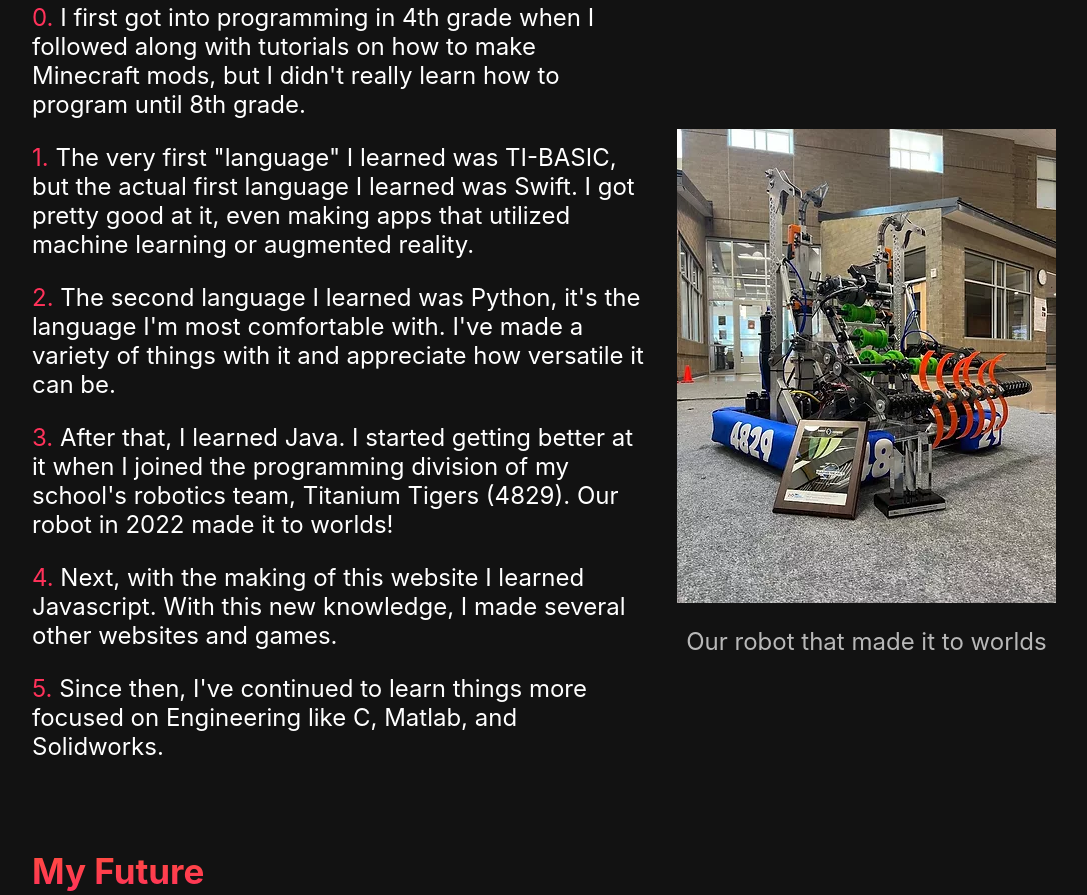
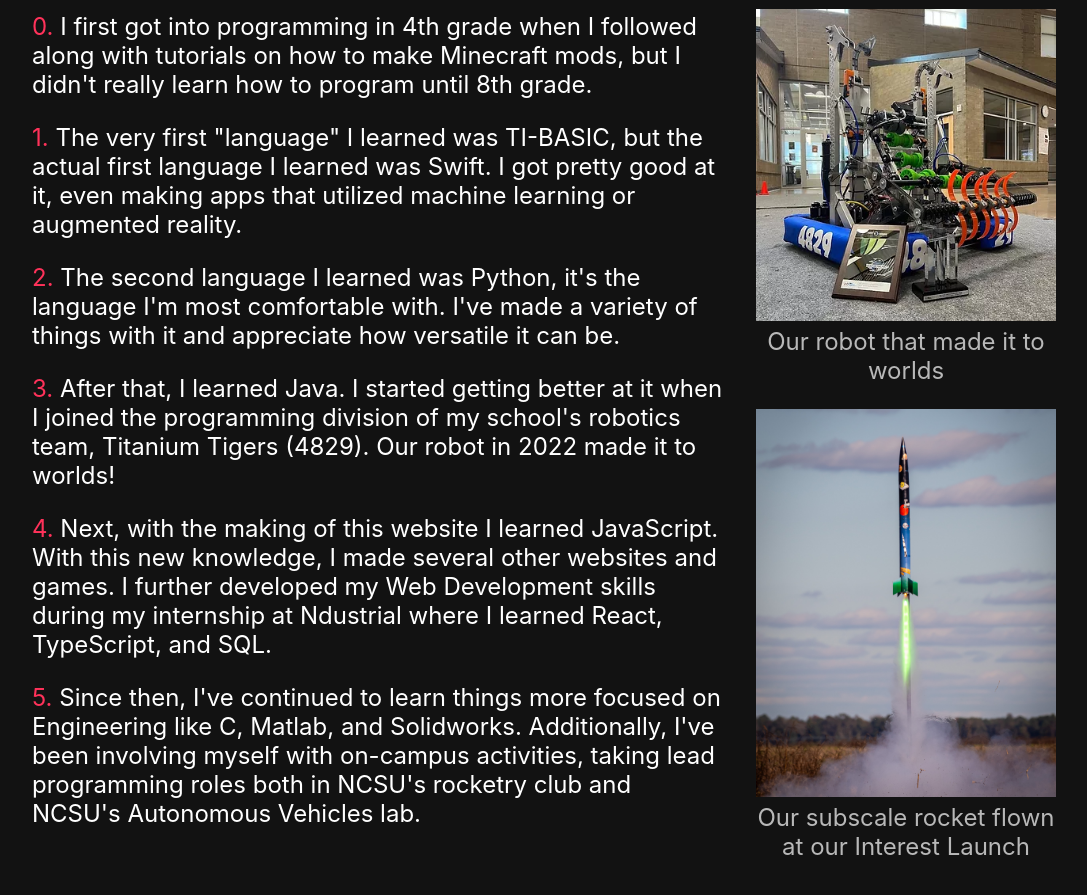
Before and after one commit to JacksonElia/JacksonElia.github.io, a plain HTML site: page about.html in a window 1280 px wide. Shown: the part 1137-2032 px from the top of the page, without its empty margins (96-1183 px from the left). Drawn offline with nearby package versions, Linux system fonts and the light colour scheme.

Commit message:
Added rocketry to about

```diff
--- a/about.html
+++ b/about.html
@@ -64,7 +64,7 @@
     <h3 class="subtitle">My Journey</h3>
     <div class="text-image">
       <div class="text-list">
-        <p>
+        <p id="about-second-block-first-text">
           <span>0.</span> I first got into programming in 4th grade when I followed along with
           tutorials on how to make Minecraft mods, but I didn't really learn how to program until
           8th grade.
@@ -85,17 +85,21 @@
           in 2022 made it to worlds!
         </p>
         <p>
-          <span>4.</span> Next, with the making of this website I learned Javascript. With this new
-          knowledge, I made several other websites and games.
+          <span>4.</span> Next, with the making of this website I learned JavaScript. With this new
+          knowledge, I made several other websites and games. I further developed my Web Development
+          skills during my internship at Ndustrial where I learned React, TypeScript, and SQL.
         </p>
         <p>
           <span>5.</span> Since then, I've continued to learn things more focused on Engineering
-          like C, Matlab, and Solidworks.
+          like C, Matlab, and Solidworks. Additionally, I've been involving myself with on-campus activities,
+          taking lead programming roles both in NCSU's rocketry club and NCSU's Autonomous Vehicles lab.
         </p>
       </div>
       <div class="image-infotext">
-        <img src="images/AboutMePicture3.webp" alt="about-me-picture" id="about-img-3">
+        <img src="images/AboutMePicture3.png" alt="about-me-picture" id="about-img-3">
         <p>Our robot that made it to worlds</p>
+        <img src="images/FrankNBake.jpg" alt="ZanePicOfFrankNBake" id="about-img-4">
+        <p>Our subscale rocket flown at our Interest Launch</p>
       </div>
     </div>
   </div>
--- a/styles/about.css
+++ b/styles/about.css
@@ -25,13 +25,18 @@ hr {
   color: var(--themeColor);
 }
 
+#about-second-block-first-text {
+  margin-top: 0;
+}
+
 .image-infotext {
   align-items: center;
+  margin-top: 10%;
 }
 
 .image-infotext p {
   text-align: center;
-  margin-bottom: -15px;
+  margin-top: 2%;
   color: var(--tertiaryColor);
 }
 
@@ -60,9 +65,15 @@ hr {
 }
 
 #about-img-3 {
-  max-width: 500px;
+  width: 300px;
   display: block;
-  margin-top: 5px;
+  margin-left: auto;
+  margin-right: auto;
+}
+
+#about-img-4 {
+  max-width: 300px;
+  display: block;
   margin-left: auto;
   margin-right: auto;
 }
@@ -91,10 +102,6 @@ hr {
 
   .about-picture {
     height: 80vw;
-  }
-
-  .image-infotext {
-    height: 90vw;
   }
 
   #about-img-1 {
```
Also changed, not shown: images/AboutMePicture3.png (added), images/FrankNBake.jpg (added).
